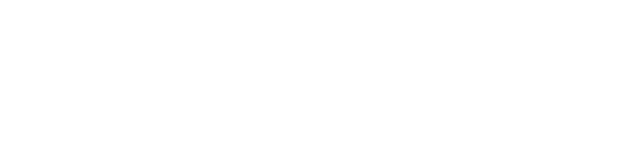
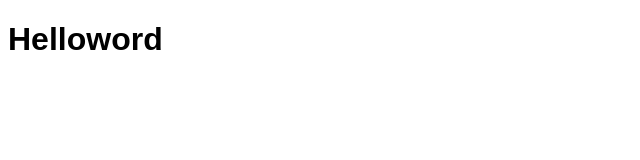
Before and after one commit to masdzirin/pw_test_repo, a plain HTML site: page index.html in a window 1280 px wide. Shown: the whole page, without its empty margins (0-640 px from the left). Drawn offline with Linux system fonts and the light colour scheme.

Commit message:
mengubah file index.html dan menambah file css

```diff
--- a/index.html
+++ b/index.html
@@ -6,10 +6,11 @@
   <meta http-equiv="X-UA-Compatible" content="IE=edge">
   <meta name="viewport" content="width=device-width, initial-scale=1.0">
   <title>Document</title>
+  <link rel="stylesheet" href="style.css">
 </head>
 
 <body>
-
+  <h1>Helloword</h1>
 </body>
 
 </html>
--- /dev/null
+++ b/style.css
@@ -0,0 +1,3 @@
+body {
+  font-family: Arial, Helvetica, sans-serif;
+}
```
